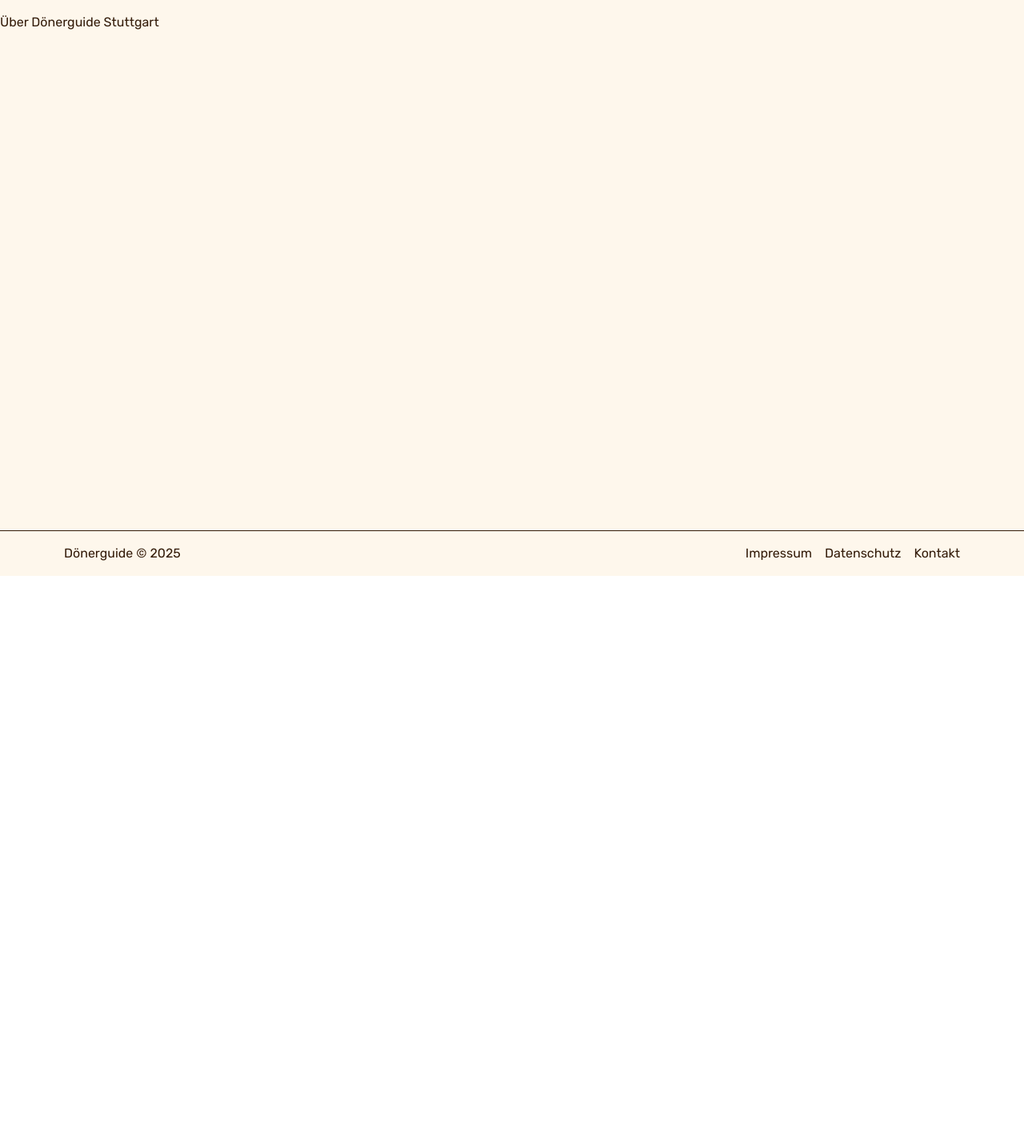
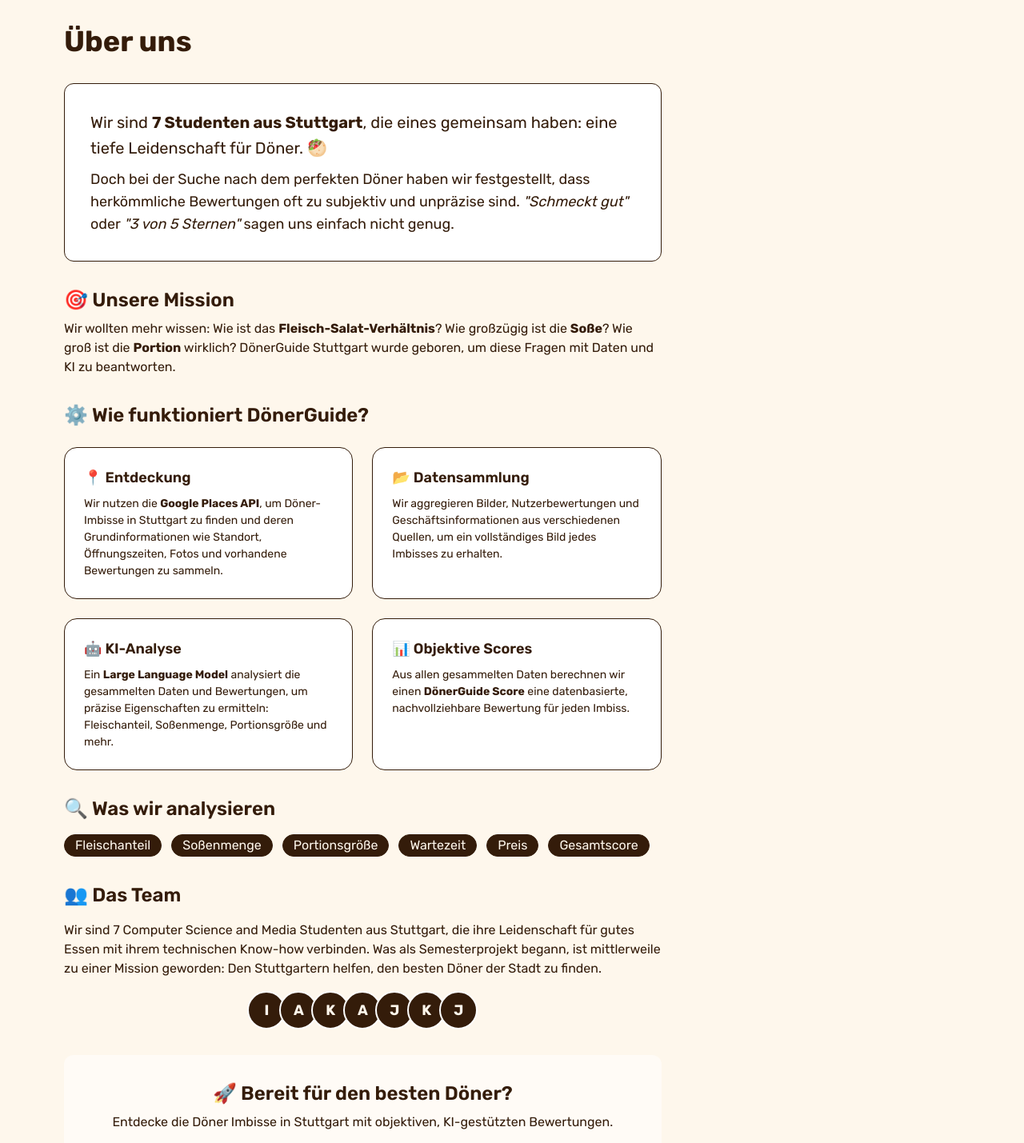
Before and after one commit to DonerGuideStuttgart/DonerGuide, a Next.js app in the folder frontend/: page /ueberuns in a window 1280 px wide. Shown: the part 80-1509 px from the top of the page at 80% size. Before the commit the page ends 800 px from the top, so only its background shows below. Built offline with nearby package versions, Linux system fonts and the light colour scheme.

Commit message:
feat: add detailed 'Über uns' page with team introduction and mission statement

```diff
--- a/frontend/src/app/ueberuns/page.tsx
+++ b/frontend/src/app/ueberuns/page.tsx
@@ -1,4 +1,6 @@
+import { routes } from '@/helpers/routes'
 import { Metadata } from 'next'
+import Link from 'next/link'
 
 export const metadata: Metadata = {
 	title: 'Über uns',
@@ -8,8 +10,155 @@
 
 export default function Ueberuns() {
 	return (
-		<header>
-			<h1>Über Dönerguide Stuttgart</h1>
-		</header>
+		<main className="container py-4">
+			<h1 className="text-4xl font-bold mb-8">Über uns</h1>
+
+			<section className="space-y-8 md:w-2/3">
+				{/* Hero Section */}
+				<div className="bg-white border border-primary rounded-xl p-8">
+					<p className="text-xl leading-relaxed mb-2">
+						Wir sind <strong>7 Studenten aus Stuttgart</strong>, die eines
+						gemeinsam haben: eine tiefe Leidenschaft für Döner. 🥙
+					</p>
+					<p className="text-lg">
+						Doch bei der Suche nach dem perfekten Döner haben wir festgestellt,
+						dass herkömmliche Bewertungen oft zu subjektiv und unpräzise sind.
+						<em> &quot;Schmeckt gut&quot;</em> oder{' '}
+						<em>&quot;3 von 5 Sternen&quot;</em> sagen uns einfach nicht genug.
+					</p>
+				</div>
+
+				{/* Mission */}
+				<div>
+					<h2 className="text-2xl font-semibold mb-2">🎯 Unsere Mission</h2>
+					<p>
+						Wir wollten mehr wissen: Wie ist das{' '}
+						<strong>Fleisch-Salat-Verhältnis</strong>? Wie großzügig ist die{' '}
+						<strong>Soße</strong>? Wie groß ist die <strong>Portion</strong>{' '}
+						wirklich? DönerGuide Stuttgart wurde geboren, um diese Fragen mit
+						Daten und KI zu beantworten.
+					</p>
+				</div>
+
+				{/* How it works */}
+				<div>
+					<h2 className="flex items-center gap-2 text-2xl font-semibold">
+						⚙️ Wie funktioniert DönerGuide?
+					</h2>
+
+					<div className="mt-6 grid gap-6 md:grid-cols-2">
+						<div className="card bg-white border border-primary">
+							<div className="card-body">
+								<h3 className="card-title">📍 Entdeckung</h3>
+								<p>
+									Wir nutzen die <strong>Google Places API</strong>, um
+									Döner-Imbisse in Stuttgart zu finden und deren
+									Grundinformationen wie Standort, Öffnungszeiten, Fotos und
+									vorhandene Bewertungen zu sammeln.
+								</p>
+							</div>
+						</div>
+
+						<div className="card bg-white border border-primary">
+							<div className="card-body">
+								<h3 className="card-title">📂 Datensammlung</h3>
+								<p>
+									Wir aggregieren Bilder, Nutzerbewertungen und
+									Geschäftsinformationen aus verschiedenen Quellen, um ein
+									vollständiges Bild jedes Imbisses zu erhalten.
+								</p>
+							</div>
+						</div>
+
+						<div className="card bg-white border border-primary">
+							<div className="card-body">
+								<h3 className="card-title">🤖 KI-Analyse</h3>
+								<p>
+									Ein <strong>Large Language Model</strong> analysiert die
+									gesammelten Daten und Bewertungen, um präzise Eigenschaften zu
+									ermitteln: Fleischanteil, Soßenmenge, Portionsgröße und mehr.
+								</p>
+							</div>
+						</div>
+
+						<div className="card bg-white border border-primary">
+							<div className="card-body">
+								<h3 className="card-title">📊 Objektive Scores</h3>
+								<p>
+									Aus allen gesammelten Daten berechnen wir einen{' '}
+									<strong>DönerGuide Score</strong> eine datenbasierte,
+									nachvollziehbare Bewertung für jeden Imbiss.
+								</p>
+							</div>
+						</div>
+					</div>
+				</div>
+
+				{/* What we analyze */}
+				<div>
+					<h2 className="text-2xl font-semibold mb-4">
+						🔍 Was wir analysieren
+					</h2>
+					<div className="flex flex-wrap gap-3">
+						{[
+							'Fleischanteil',
+							'Soßenmenge',
+							'Portionsgröße',
+							'Wartezeit',
+							'Preis',
+							'Gesamtscore',
+						].map((item) => (
+							<span
+								key={item}
+								className="badge badge-primary rounded-full badge-lg"
+							>
+								{item}
+							</span>
+						))}
+					</div>
+				</div>
+
+				{/* Team */}
+				<div>
+					<h2 className="text-2xl font-semibold mb-4">👥 Das Team</h2>
+					<p>
+						Wir sind 7 Computer Science and Media Studenten aus Stuttgart, die
+						ihre Leidenschaft für gutes Essen mit ihrem technischen Know-how
+						verbinden. Was als Semesterprojekt begann, ist mittlerweile zu einer
+						Mission geworden: Den Stuttgartern helfen, den besten Döner der
+						Stadt zu finden.
+					</p>
+					<div className="mt-4 flex justify-center">
+						<div className="flex -space-x-2">
+							{[...Array(7)].map((_, i) => (
+								<div
+									key={i}
+									className="flex h-12 w-12 items-center justify-center rounded-full border-2 border-base-100 bg-primary text-lg font-bold text-primary-content"
+								>
+									{['I', 'A', 'K', 'A', 'J', 'K', 'J'][i]}
+								</div>
+							))}
+						</div>
+					</div>
+				</div>
+
+				{/* CTA */}
+				<div className="flex flex-col items-center rounded-xl bg-base-200 p-8 text-center gap-2">
+					<h2 className="text-2xl font-semibold">
+						🚀 Bereit für den besten Döner?
+					</h2>
+					<p className="mb-2">
+						Entdecke die Döner Imbisse in Stuttgart mit objektiven,
+						KI-gestützten Bewertungen.
+					</p>
+					<Link
+						href={routes.explore}
+						className="flex items-center justify-center cursor-pointer bg-primary text-white rounded-full shadow-[0_3px_0px_#000] active:shadow-none active:translate-y-0.5 py-1.5 px-6 md:max-w-max"
+					>
+						Döner entdecken
+					</Link>
+				</div>
+			</section>
+		</main>
 	)
 }
```
